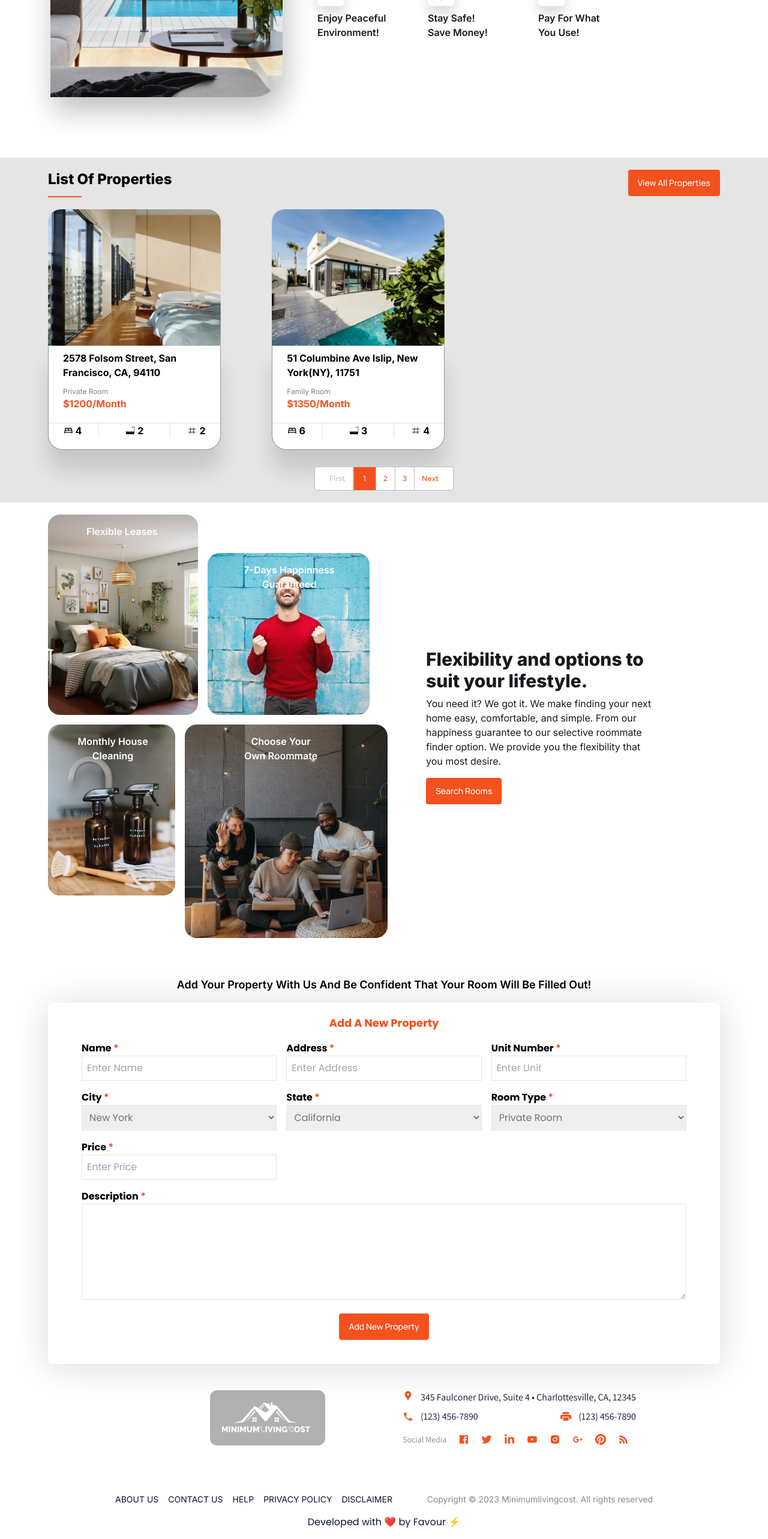
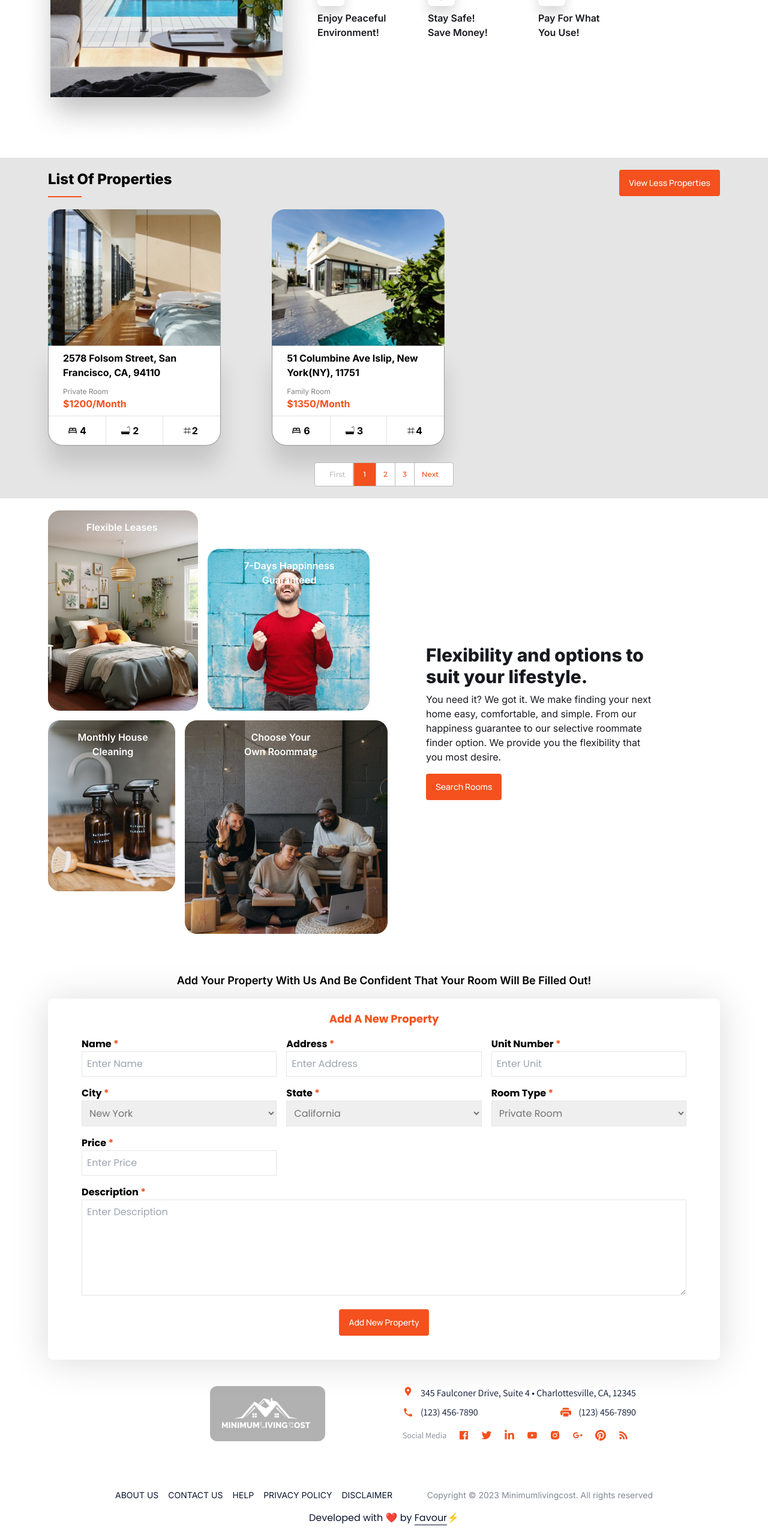
Before and after one commit to favourbadakin/Home-Rentals-Agency, a React (Vite) app: page / in a window 1280 px wide. Shown: the part 1246-3812 px from the top of the page at 60% size. Built offline with nearby package versions, Linux system fonts and the light colour scheme.

Commit message:
first test deploy

```diff
--- a/src/App.jsx
+++ b/src/App.jsx
@@ -18,6 +18,7 @@ const App = () => {
   const lastPostIndex = currentPage * postPerPage;
   const firstPostIndex = lastPostIndex - postPerPage;
   const currentPosts = data.slice(firstPostIndex, lastPostIndex);
+  const totalPosts = data.length;
 
 
 
@@ -29,12 +30,12 @@ const App = () => {
       <Header />
       <Minimum />
       <section className="bg-[#E5E5E5] px-4 py-5 md:px-20">
-        <Properties setPostPerPage={setPostPerPage} />
+        <Properties setPostPerPage={setPostPerPage} totalPosts={totalPosts} />
         <div className="grid justify-items-center gap-y-7 sm:grid-cols-2 sm:justify-items-start lg:grid-cols-3">
           {card}
         </div>
         <Pagination
-          totalPosts={data.length}
+          totalPosts={totalPosts}
           postPerPage={postPerPage}
           currentPage={currentPage}
           setCurrentPage={setCurrentPage}
--- a/src/components/Cards.jsx
+++ b/src/components/Cards.jsx
@@ -18,6 +18,7 @@ const Cards = ({ img, roomType, address, price, hashtag, shower, bed, }) => {
               boxShadow: "0px 34.0693px 36.1986px rgba(0, 0, 0, 0.133714)",
             }}
           >
+            <div className="">
               <div className="capitalize pl-6 py-2">
                 <h4 className="font-bold text-sm md:text-base w-60 text-[#000]">
                   {address}
@@ -27,26 +28,29 @@ const Cards = ({ img, roomType, address, price, hashtag, shower, bed, }) => {
                 </h6>
                 <p className="text-[#F4511E] font-bold">${price}/Month</p>
               </div>
-            <div className="py-3 h-14">
-              <hr className="text-[#E4E4E4]" />
-              <div className="flex items-center justify-center gap-x-7 font-bold">
-                <div className="flex items-center gap-x-1 text-[#000]">
-                  <i>
+              <div className="ppy-3 hh-14">
+
+                <div className="grid grid-cols-3 place-content-center items-center font-bold">
+                  <div className="flex pl-8 items-center border-t py-3 gap-x-1 text-[#E4E4E4]">
+                    <i className="text-[#000]">
                       <MdOutlineBed />
                     </i>
-                  <span>{bed}</span>
+                    <span className="text-[#000]">{bed}</span>
                   </div>
-                <div className="flex items-center border-x text-[#E4E4E4] px-11 gap-x-1">
+                  <div className="flex items-center border-x border-t text-[#E4E4E4] px-6 py-3 gap-x-1">
                     <i className="text-[#000]">
                       <GiBathtub />
                     </i>
                     <span className="text-[#000]">{shower}</span>
                   </div>
-                <div className="flex items-center gap-x-1 text-[#000]">
-                  <i>
+                  <div className="flex pl-8 items-center border-t py-3  text-[#E4E4E4]">
+
+                      <i className="text-[#000]">
                         <CiHashtag />
                       </i>
-                  <span>{hashtag}</span>
+                      <span className="text-[#000]">{hashtag}</span>
+
+                  </div>
                 </div>
               </div>
             </div>
--- a/src/components/Footer.jsx
+++ b/src/components/Footer.jsx
@@ -116,7 +116,12 @@ const Footer = () => {
           Copyright © 2023 Minimumlivingcost. All rights reserved
         </p>
       </div>
-      <p className="text-center poppins my-4">Developed with ❤️ by Favour ⚡</p>
+      <p className="text-center poppins my-4">
+        Developed with ❤️ by <span className="border-b p-[0.2]">
+          <a href='https://twitter.com/codewithfav'> Favour</a>
+        </span>
+        ⚡
+      </p>
     </footer>
   );
 }
--- a/src/components/Form.jsx
+++ b/src/components/Form.jsx
@@ -160,6 +160,7 @@ const Form = () => {
               onChange={handleChange}
               name="description"
               value={formData.description}
+              placeholder='Enter Description'
             ></textarea>
           </div>
           {/* <div> */}
--- a/src/components/Properties.jsx
+++ b/src/components/Properties.jsx
@@ -1,10 +1,19 @@
 import React from 'react'
 
-const Properties = ({ setPostPerPage }) => {
+const Properties = ({ setPostPerPage, totalPosts }) => {
+const [button, setButton] = React.useState(true)
 
+const any = () => {
+setButton(anything => !anything)
+}
+console.log(setButton)
   const handleViewAll = () => {
-    setPostPerPage(6);
+    setPostPerPage(totalPosts);
   };
+
+const handleViewLess = () => {
+  setPostPerPage(2)
+}
 
   return (
     <section className="mb-3 lg:mb-5">
@@ -12,9 +21,15 @@ const Properties = ({ setPostPerPage }) => {
         <h2 className="font-extrabold text-center sm:text-left text-lg md:text-xl xl:text-2xl">
           List Of Properties
         </h2>
-        <button className="hidden md:btn" onClick={handleViewAll}>
-          View All Properties
-        </button>
+
+        {any ?
+         <button className="hidden sm:btn" onClick={handleViewLess}>View Less Properties</button>
+            :
+        <button className="hidden sm:btn" onClick={handleViewAll}>
+  View All Properties
+</button>
+
+        }
       </div>
       {/* Horizontal lines */}
       <hr
```
Lines whose indentation alone changed are shown as unchanged.
